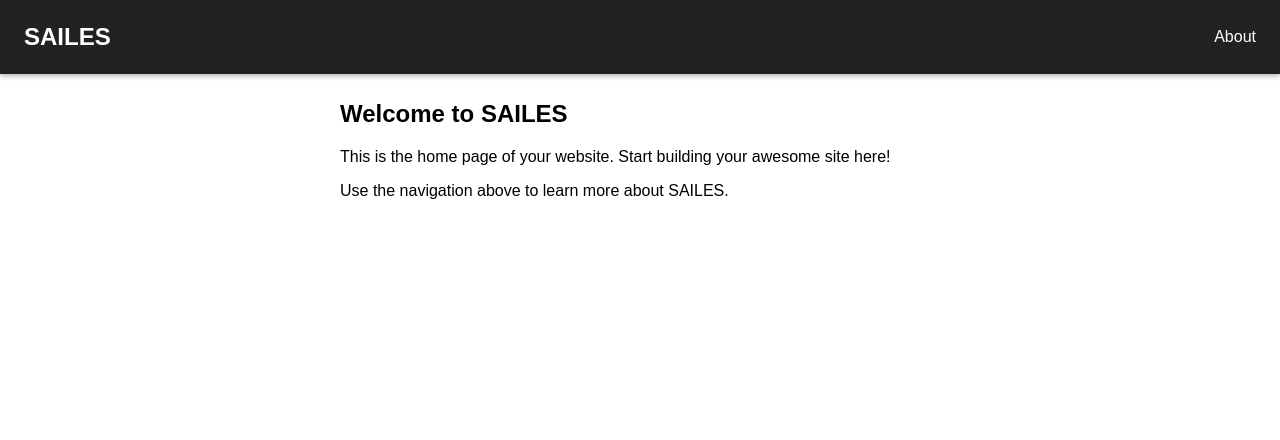
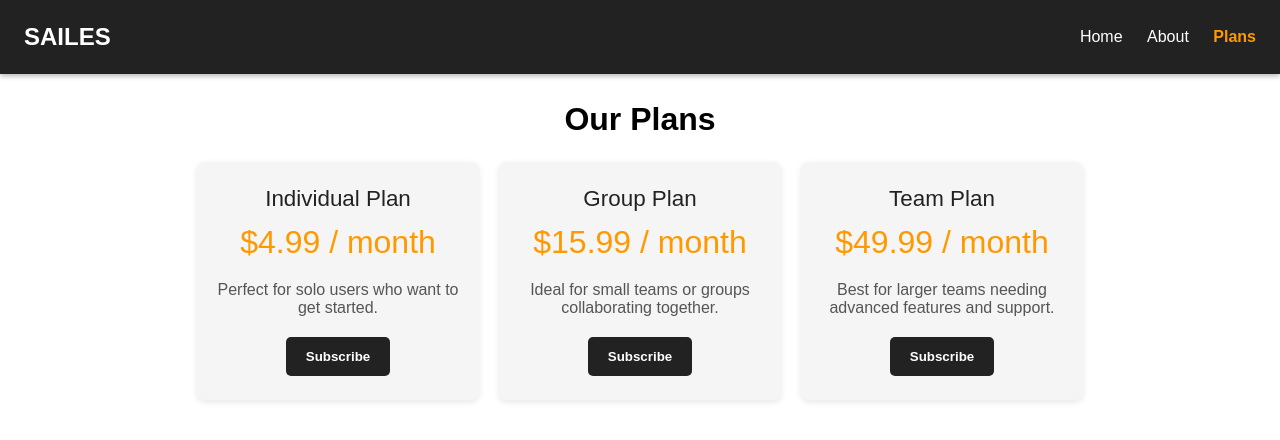
Before and after one commit to sypizz926-collab/Sailes, a plain HTML site: page index.html in a window 1280 px wide. Drawn offline with Linux system fonts and the light colour scheme.

Commit message:
Update index.html

```diff
--- a/index.html
+++ b/index.html
@@ -3,7 +3,7 @@
 <head>
   <meta charset="UTF-8" />
   <meta name="viewport" content="width=device-width, initial-scale=1" />
-  <title>SAILES Home</title>
+  <title>Plans - SAILES</title>
   <style>
     /* Top bar styles */
     .top-bar {
@@ -32,22 +32,82 @@
       font-weight: normal;
       font-size: 1em;
       transition: color 0.3s ease;
+      margin-left: 20px;
     }
     .top-bar .right a:hover {
       color: #ff9900;
     }
+    .top-bar .right .active {
+      color: #ff9900;
+      font-weight: bold;
+      pointer-events: none; /* Disable clicking on current page */
+    }
 
-    /* To prevent content being hidden behind fixed top bar */
     main {
       margin-top: 60px;
       padding: 20px;
       font-family: Arial, sans-serif;
+      max-width: 900px;
+      margin-left: auto;
+      margin-right: auto;
+      text-align: center;
     }
 
-    /* Basic styling for About section */
-    #about {
-      max-width: 600px;
-      margin: 0 auto;
+    h1 {
+      margin-bottom: 24px;
+    }
+
+    .plans-container {
+      display: flex;
+      gap: 20px;
+      justify-content: center;
+      flex-wrap: wrap;
+    }
+
+    .plan {
+      background-color: #f5f5f5;
+      border-radius: 8px;
+      padding: 24px 16px;
+      width: 250px;
+      box-shadow: 0 2px 6px rgba(0,0,0,0.1);
+      transition: transform 0.2s ease;
+    }
+    .plan:hover {
+      transform: scale(1.05);
+      box-shadow: 0 4px 12px rgba(0,0,0,0.15);
+    }
+
+    .plan-title {
+      font-size: 1.4em;
+      margin-bottom: 12px;
+      color: #222;
+    }
+
+    .plan-price {
+      font-size: 2em;
+      margin-bottom: 20px;
+      color: #ff9900;
+    }
+
+    .plan-description {
+      font-size: 1em;
+      color: #555;
+      margin-bottom: 20px;
+    }
+
+    .subscribe-btn {
+      background-color: #222;
+      color: white;
+      padding: 12px 20px;
+      border: none;
+      border-radius: 5px;
+      font-weight: bold;
+      cursor: pointer;
+      transition: background-color 0.3s ease;
+    }
+    .subscribe-btn:hover {
+      background-color: #ff9900;
+      color: #222;
     }
   </style>
 </head>
@@ -55,16 +115,36 @@
   <header class="top-bar">
     <div class="left"><a href="index.html" style="color: inherit; text-decoration: none;">SAILES</a></div>
     <nav class="right">
-  <a href="about.html">About</a>
-</nav>
+      <a href="index.html">Home</a>
+      <a href="about.html">About</a>
+      <a href="plans.html" class="active">Plans</a>
+    </nav>
   </header>
 
   <main>
-    <section id="about">
-      <h1>Welcome to SAILES</h1>
-      <p>This is the home page of your website. Start building your awesome site here!</p>
-      <p>Use the navigation above to learn more about SAILES.</p>
-    </section>
+    <h1>Our Plans</h1>
+    <div class="plans-container">
+      <div class="plan">
+        <div class="plan-title">Individual Plan</div>
+        <div class="plan-price">$4.99 / month</div>
+        <div class="plan-description">Perfect for solo users who want to get started.</div>
+        <button class="subscribe-btn">Subscribe</button>
+      </div>
+
+      <div class="plan">
+        <div class="plan-title">Group Plan</div>
+        <div class="plan-price">$15.99 / month</div>
+        <div class="plan-description">Ideal for small teams or groups collaborating together.</div>
+        <button class="subscribe-btn">Subscribe</button>
+      </div>
+
+      <div class="plan">
+        <div class="plan-title">Team Plan</div>
+        <div class="plan-price">$49.99 / month</div>
+        <div class="plan-description">Best for larger teams needing advanced features and support.</div>
+        <button class="subscribe-btn">Subscribe</button>
+      </div>
+    </div>
   </main>
 </body>
 </html>
```
